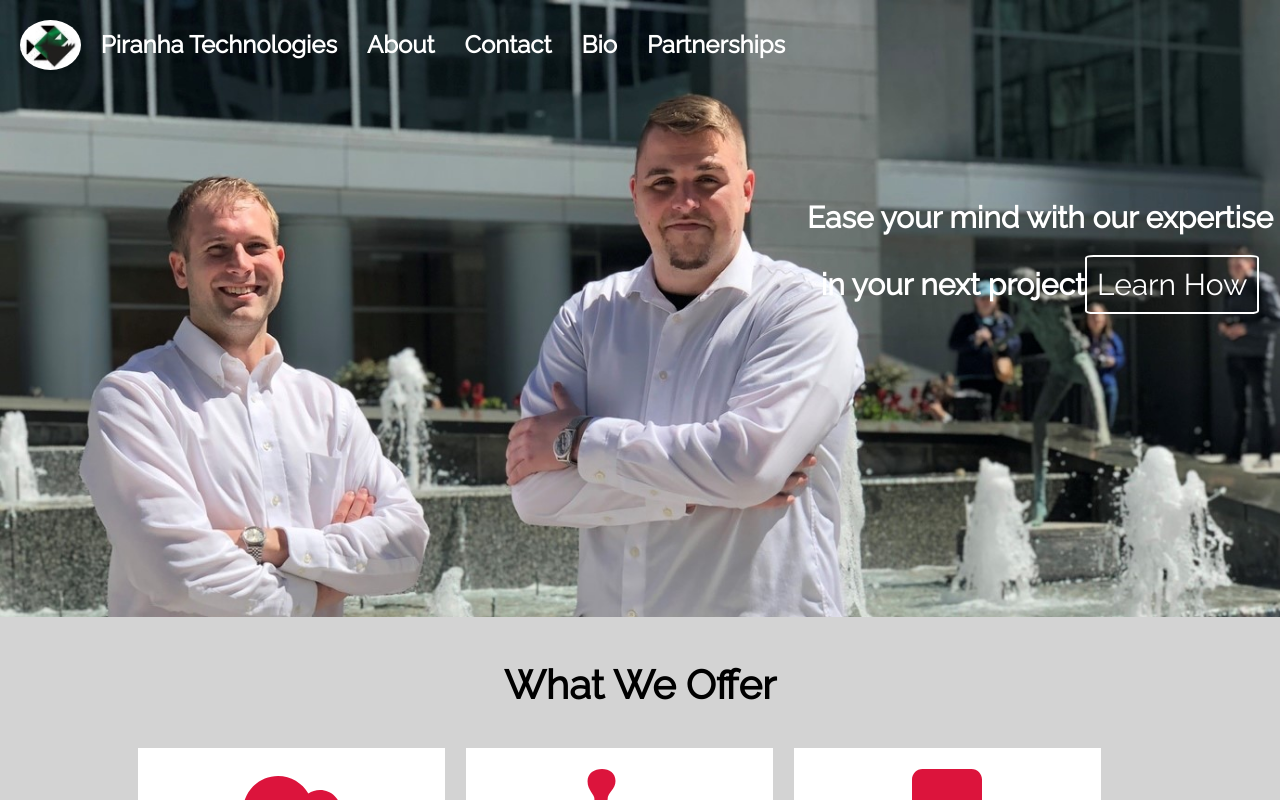
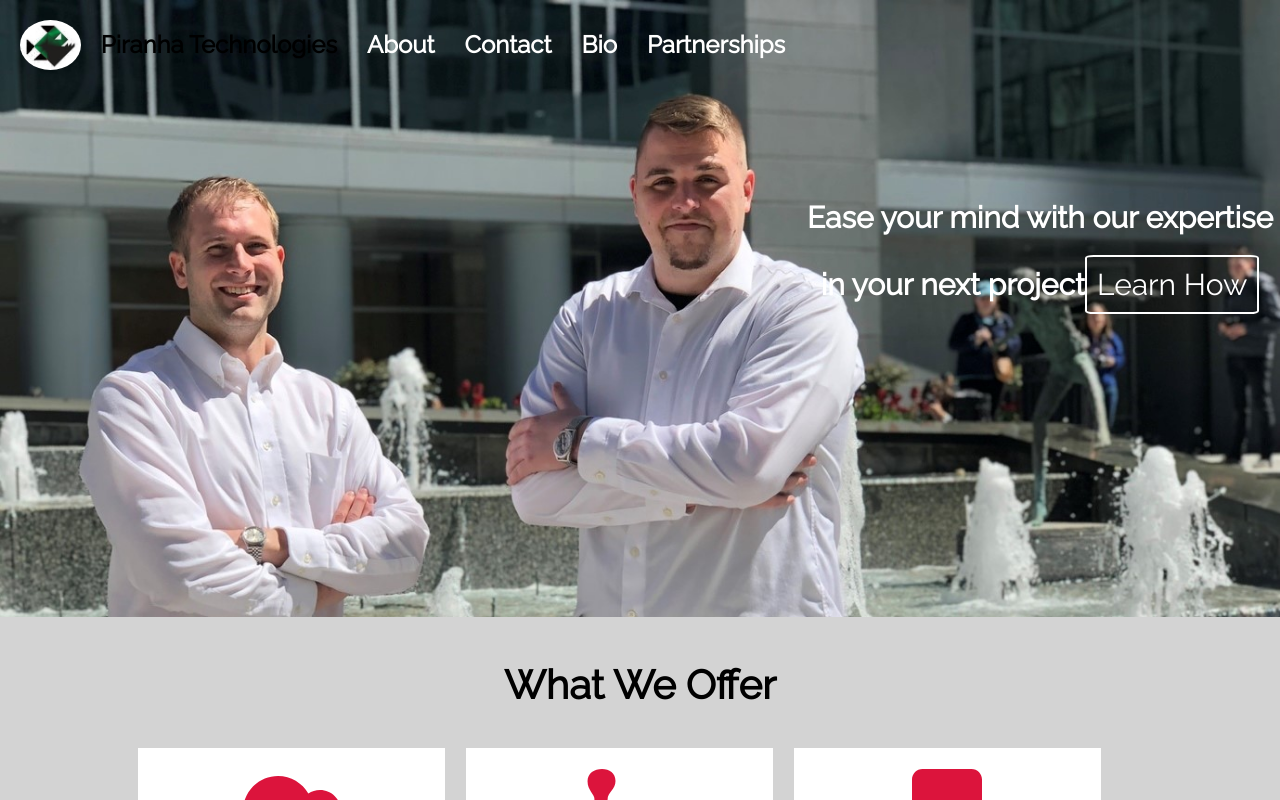
Before and after one commit to StevenS125/piranhatech, a React app: page / in a window 1280 px wide. In both pictures the pointer is over the element "Piranha Technologies". Shown: the top 800 px of the page. Built offline with nearby package versions, Linux system fonts and the light colour scheme.

Commit message:
added hover effects

```diff
--- a/src/Header/Header.module.scss
+++ b/src/Header/Header.module.scss
@@ -44,6 +44,12 @@
     font-family: Raleway;
 }
 
+.links:hover {
+    transition: color .3s linear;
+    color: black;
+    cursor: pointer;
+}
+
 .logotech {
     margin: 20px 5px 0 20px;
     float: left;
```
